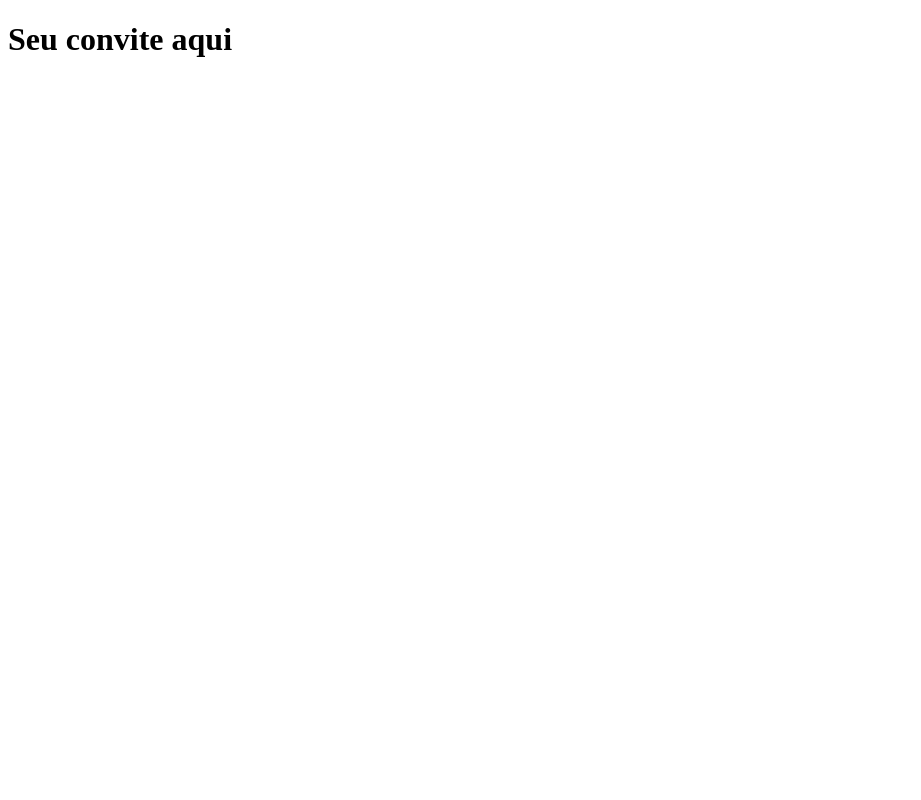
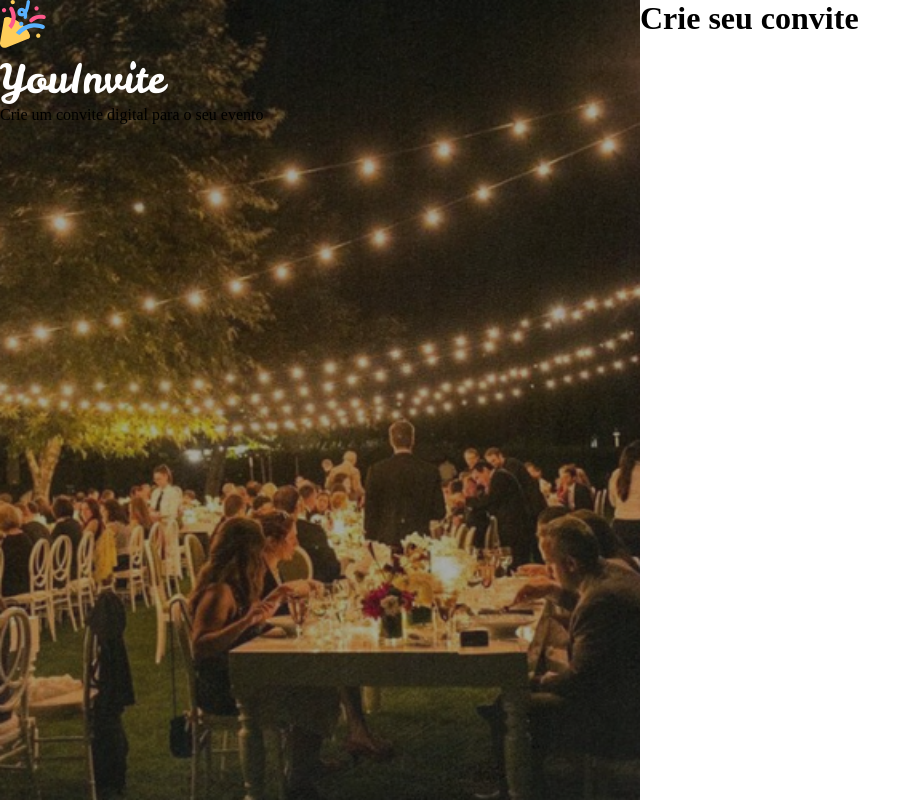
Before and after one commit to zecmagalhaes/challenge-form, a plain HTML site: page index.html in a window 1280 px wide. Shown: the whole page, without its empty margins (0-921 px from the left). Drawn offline with Linux system fonts and the light colour scheme.

Commit message:
feat: create initial structure project

```diff
--- a/index.html
+++ b/index.html
@@ -1,13 +1,28 @@
 <!DOCTYPE html>
 <html lang="pt-BR">
   <head>
-  <meta charset="UTF-8">
-  <meta name="viewport" content="width=device-width, initial-scale=1.0">
+    <link rel="preconnect" href="https://fonts.googleapis.com" />
+    <link rel="preconnect" href="https://fonts.gstatic.com" crossorigin />
+    <meta charset="UTF-8" />
+    <meta name="viewport" content="width=device-width, initial-scale=1.0" />
+    <link rel="stylesheet" href="styles/index.css">
+    <link href="https://fonts.googleapis.com/css2?family=Baloo+2:wght@400..800&family=Leckerli+One&family=Open+Sans:ital,wght@0,300..800;1,300..800&display=swap" rel="stylesheet">
     <title>YouInvite</title>
   </head>
   <body>
+    <div id="invite">
+      <aside>
         <header>
-   <h1>Seu convite aqui</h1>
+          <img src="assets/icons/Logo.svg" alt="ícone de festa">
+          <h1>YouInvite</h1>
+          <p>Crie um convite digital para o seu evento</p>
         </header>
+      </aside>
+      <main>
+        <div class="main-container">
+          <h1>Crie seu convite</h1>
+        </div>
+      </main>
+    </div>
   </body>
 </html>
--- /dev/null
+++ b/styles/global.css
@@ -0,0 +1,39 @@
+* {
+    margin: 0;
+    padding: 0;
+    box-sizing: border-box;
+}
+
+:root {
+  --font-family: "Leckerli One", "Baloo 2", "Open Sans", serif;
+  --textlogo: 400 2.5rem var(--font-family);
+  --heading-md: 700 1.75rem var(--font-family);
+  --heading-sm: 700 1.125rem var(--font-family);
+  --body-md: 400 1rem var(--font-family);
+  --body-sm: 400 0.875rem var(--font-family);
+  --body-xs: 400 0.75rem var(--font-family);
+
+  /* text */
+  --text-body:#C8CDD0;
+  --text-heading: #F9F9F9;
+
+/* brand color */
+--brand-ligth: #59B2FF;
+--brand-mid: #3487CF;
+--brand-dark: #1D6FB6;
+
+/* feedback color */
+--danger: #FF5959;
+
+/* Input */
+--input-base: #1C1F21;
+--input-stroke: #363B40;
+--input-placeholder: #869198;
+
+/* shape */
+--shape-background: #131516;
+--shape-body: #212427;
+--shape-button: #2D3136;
+--shape-hover: #383D42;
+
+}
--- /dev/null
+++ b/styles/index.css
@@ -0,0 +1,2 @@
+@import url(global.css);
+@import url(layout.css);
--- /dev/null
+++ b/styles/layout.css
@@ -0,0 +1,25 @@
+#invite {
+  display: grid;
+  grid-template-columns: 1fr 1fr;
+  height: 100vh;
+  overflow: hidden;
+}
+
+aside {
+  background-image: url(../assets/images/event.png);
+  background-size: cover;
+  background-repeat: no-repeat;
+  background-position: center center;
+
+  & h1 {
+    font: var(--textlogo);
+    color: white;
+  }
+}
+
+@media (max-width: 768px) {
+  #invite {
+    grid-template-columns: 1fr;
+    grid-template-rows: 0.25fr 1fr;
+  }
+}
```
Also changed, not shown: assets/icons/Logo.svg (added), assets/images/event.png (added). Lines whose indentation alone changed are shown as unchanged.
